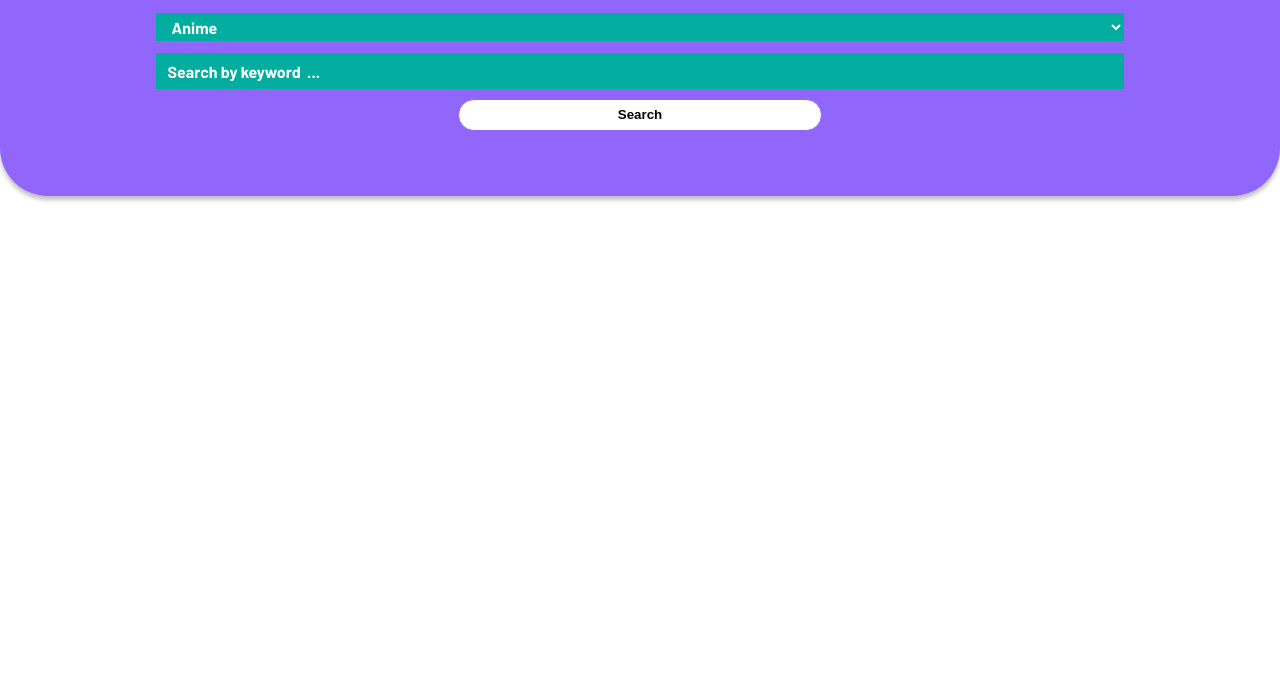
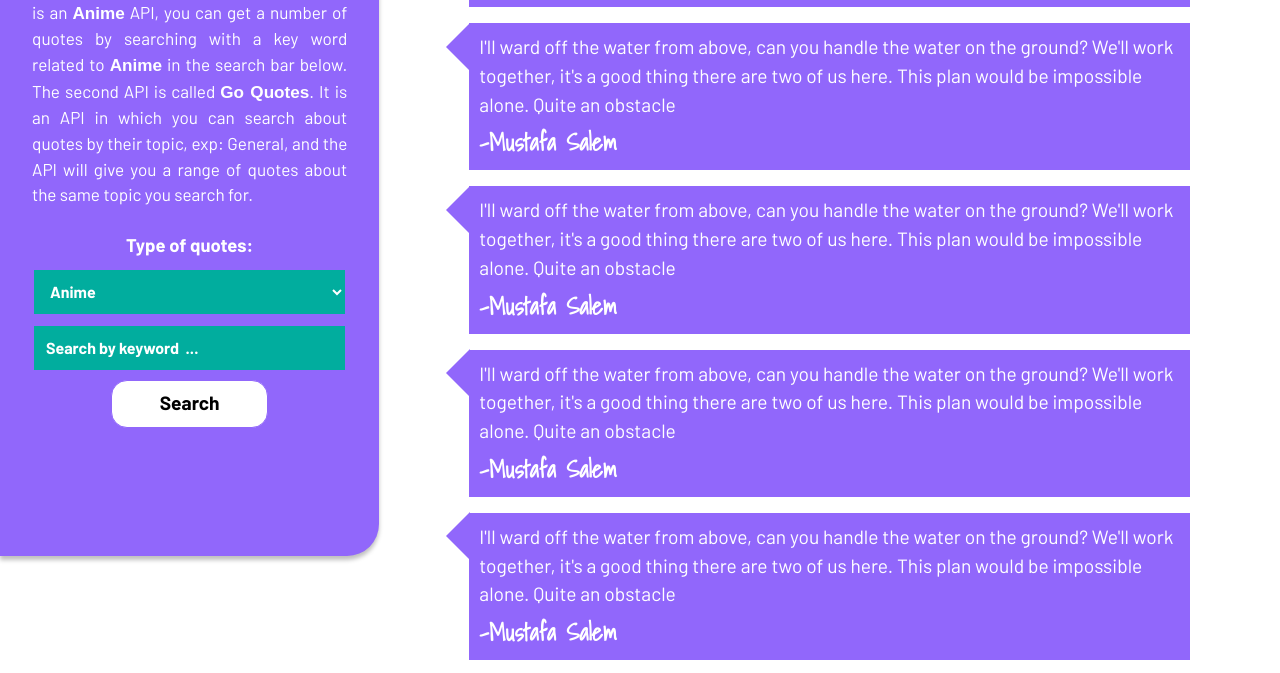
Before and after one commit to CA-G12/Get-Quotes, a website: page index.html in a window 1280 px wide. Shown: the part 244-917 px from the top of the page. Drawn offline with Linux system fonts and the light colour scheme.

Commit message:
added desktop style

```diff
--- a/styles/style.css
+++ b/styles/style.css
@@ -126,7 +126,7 @@ label[for="type"] {
 
 #type {
   width: 80%;
-  height: 2rem;
+  height: 3rem;
   padding: 5px 12px;
   font-weight: bold;
   background-color: var(--forth-color);
@@ -136,7 +136,7 @@ label[for="type"] {
 
 #search {
   width: 80%;
-  height: 2.5rem;
+  height: 3rem;
   /* border-radius: 1rem; */
   padding: 8px 12px;
   border: 2px solid var(--secondary-color);
@@ -200,3 +200,80 @@ label[for="type"] {
 }
 
 /* Ending the styles for the mobile screens. */
+
+@media (min-width: 900px) {
+  main {
+    display: flex;
+    flex-direction: row;
+  }
+  .container__section-one {
+    width: 40%;
+    height: 100%;
+    padding: 1rem 2rem;
+    display: flex;
+    flex-direction: column;
+    justify-content: center;
+    gap: 1.5rem;
+    background-color: var(--secondary-color);
+    border-top-right-radius: 2rem;
+    border-bottom-right-radius: 2rem;
+    border-bottom-left-radius: 0rem;
+    box-shadow: 0px 4px 4px rgba(0, 0, 0, 0.25);
+    font-family: "Barlow", sans-serif;
+  }
+  .container__section__desc__text {
+    font-size: 1.07rem;
+    font-family: "Barlow", sans-serif;
+    text-align: justify;
+  }
+
+  #type {
+    width: 100%;
+    height: 3rem;
+  }
+
+  #search {
+    width: 100%;
+    height: 3rem;
+  }
+
+#search-btn {
+  width: 50%;
+  height: 3rem;
+  border: 1px solid var(--secondary-color);
+  background-color: var(--main-color);
+  color: var(--third-color);
+  font-size:larger ;
+  font-weight: bold;
+  font-family: "Barlow", sans-serif;
+
+  border-radius: 1rem;
+  cursor: pointer;
+}
+.container__section-two {
+  width: 100%;
+  height: 100vh;
+  display: flex;
+  flex-direction: column;
+  justify-content: center;
+  align-items: center;
+  gap: 1rem;
+  transform: translateY(32rem);
+}
+.container__section-two .quote {
+  width: 80%;
+  height: 35vh;
+  padding: 10px;
+  background-color: var(--secondary-color);
+  position: relative;
+}
+.container__section-two .quote::before {
+  content: "";
+  position: absolute;
+  left: -47px;
+  top: -0.5px;
+  border: 1.5rem solid transparent;
+  border-right-color:var(--secondary-color) ;
+}
+
+}
```
